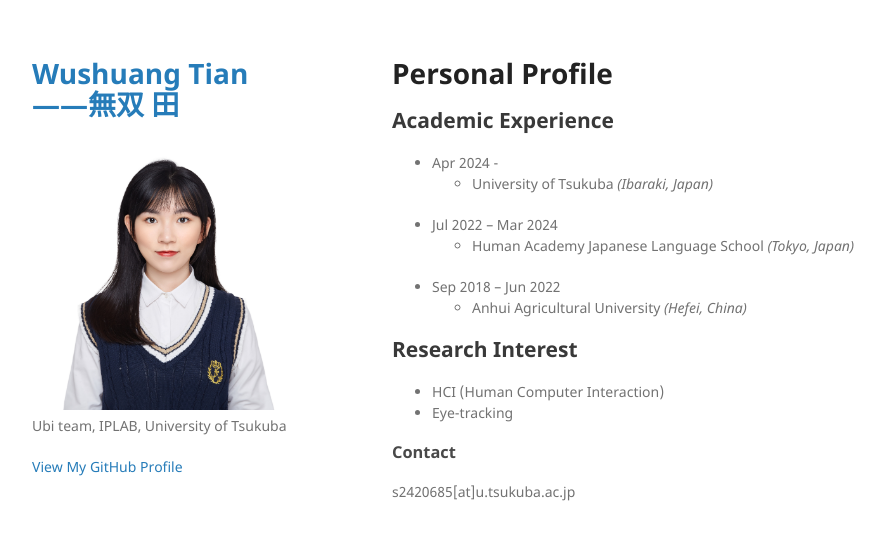
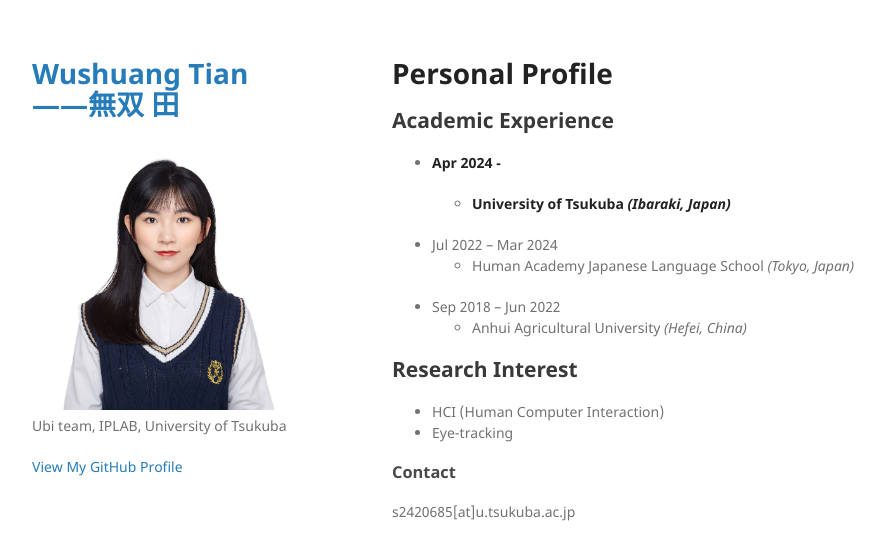
Before and after one commit to NawTang/nawtang.github.io, a Jekyll site: the page built from index.md, in a window 1280 px wide. Shown: the top 560 px of the page, without its empty margins (178-1063 px from the left). Built offline with Jekyll 4.4.1, drawn with Linux system fonts in a browser that asks for light colours; our own code applies the rules of GitHub Pages for plain Markdown files.

```diff
--- a/index.md
+++ b/index.md
@@ -8,10 +8,15 @@ layout: default
 
 ## Academic Experience
 
-- Apr 2024 -
-  - University of Tsukuba *(Ibaraki, Japan)*
+- **Apr 2024 -**
+
+  - **University of Tsukuba *(Ibaraki, Japan)***
+
+
+
 - Jul 2022 – Mar 2024
   - Human Academy Japanese Language School *(Tokyo, Japan)*
+
 - Sep 2018 – Jun 2022
   - Anhui Agricultural University *(Hefei, China)*
 
```
